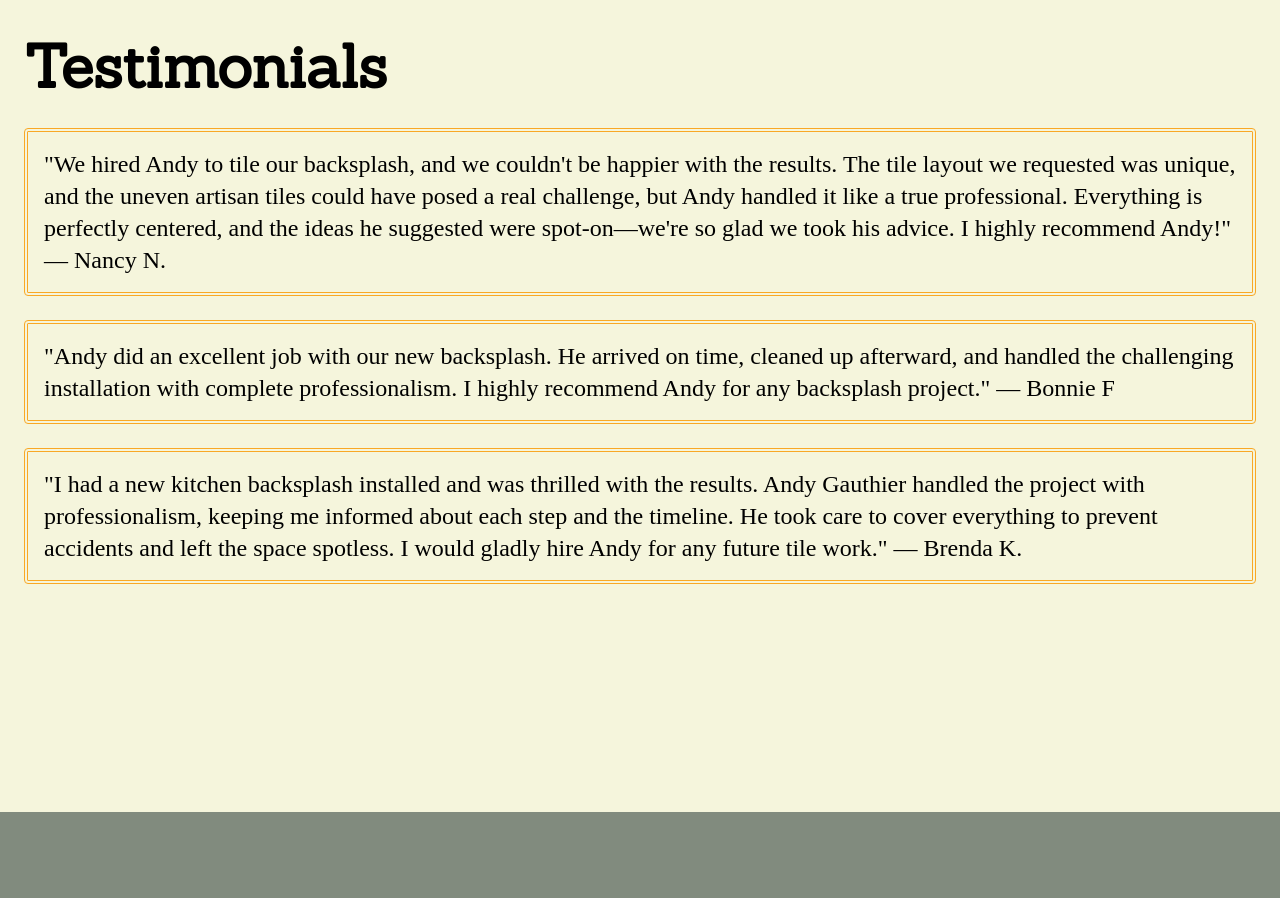
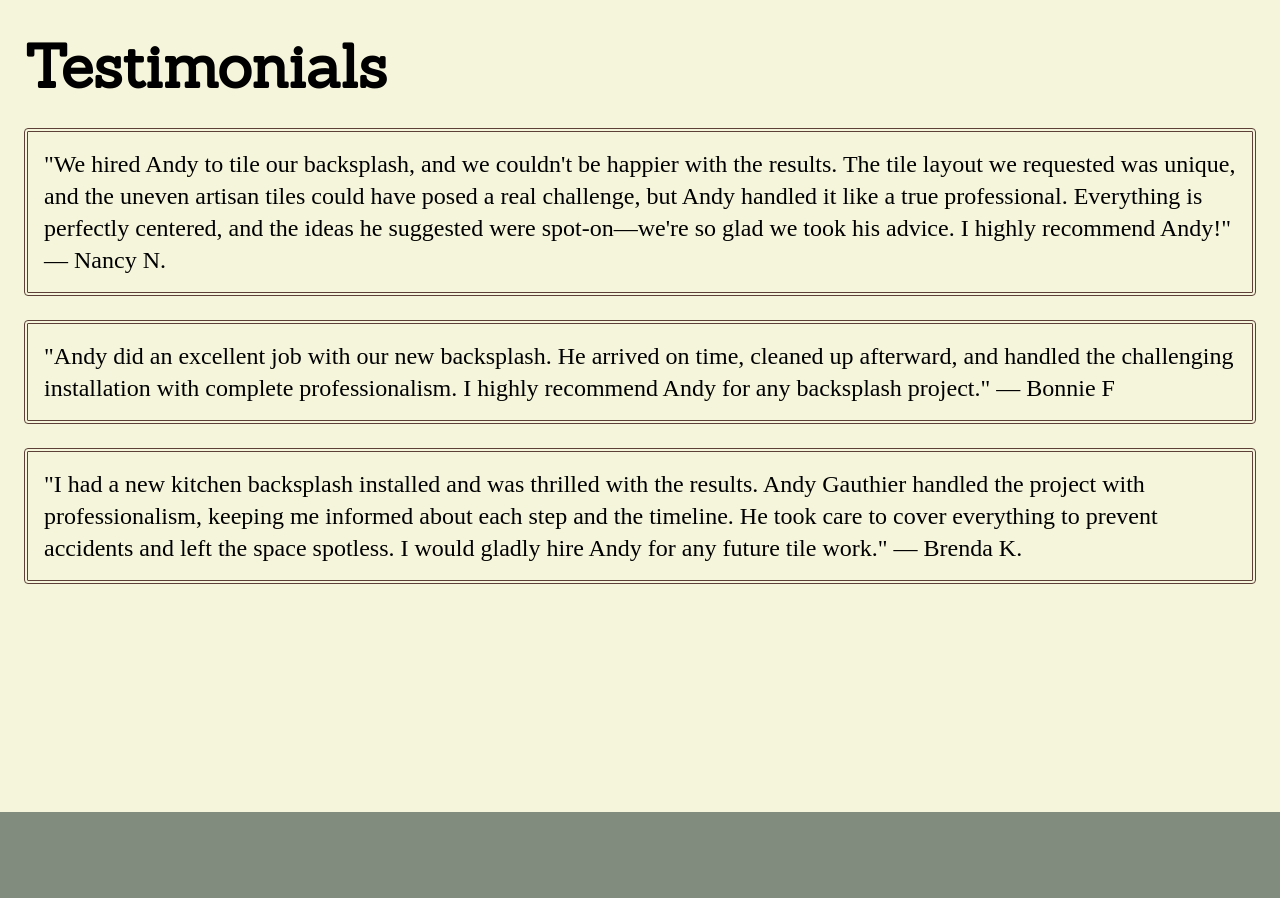
Before and after one commit to migauth/bridgenorth-backsplash, a React (Vite) app: page / in a window 1280 px wide. Shown: the part 2020-2918 px from the top of the page. Built offline with nearby package versions, Linux system fonts and the light colour scheme.

Commit message:
fix border

```diff
--- a/src/pages/Testimonials.jsx
+++ b/src/pages/Testimonials.jsx
@@ -8,7 +8,7 @@ export default function Testimonials() {
           </h1>
         </div>
         <div id="test">
-          <div className="text-2xl p-4 border-4 border-yellow-800 border-double rounded">
+          <div className="text-2xl p-4 border-4 border-brown-700 border-double rounded">
             <p>
               &quot;We hired Andy to tile our backsplash, and we couldn&apos;t
               be happier with the results. The tile layout we requested was
@@ -21,7 +21,7 @@ export default function Testimonials() {
             {/* <div className="border border-black h-64"></div> */}
           </div>
           <br />
-          <div className="text-2xl p-4 border-4 border-yellow-800 border-double rounded">
+          <div className="text-2xl p-4 border-4 border-brown-700 border-double rounded">
             <p className="text-2xl">
               &quot;Andy did an excellent job with our new backsplash. He
               arrived on time, cleaned up afterward, and handled the challenging
@@ -31,7 +31,7 @@ export default function Testimonials() {
             {/* <div className="border border-black h-64"></div> */}
           </div>
           <br />
-          <div className="text-2xl p-4 border-4 border-yellow-800 border-double rounded">
+          <div className="text-2xl p-4 border-4 border-brown-700 border-double rounded">
             <p className="sm: text-2xl">
               &quot;I had a new kitchen backsplash installed and was thrilled
               with the results. Andy Gauthier handled the project with
```
